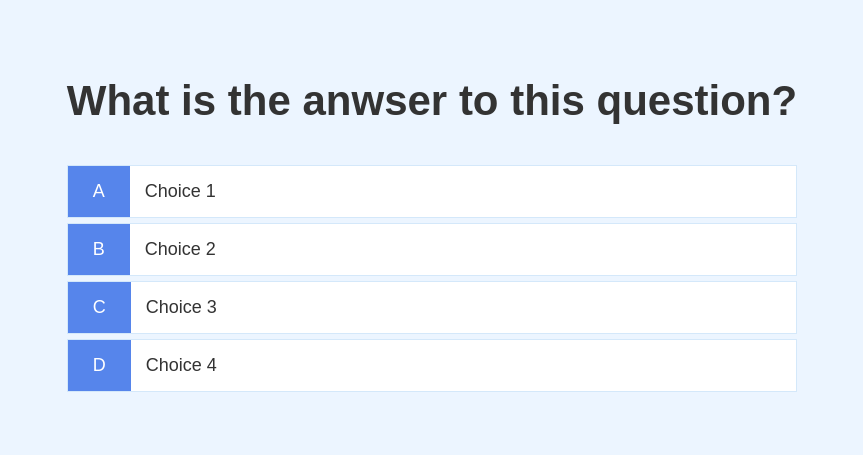
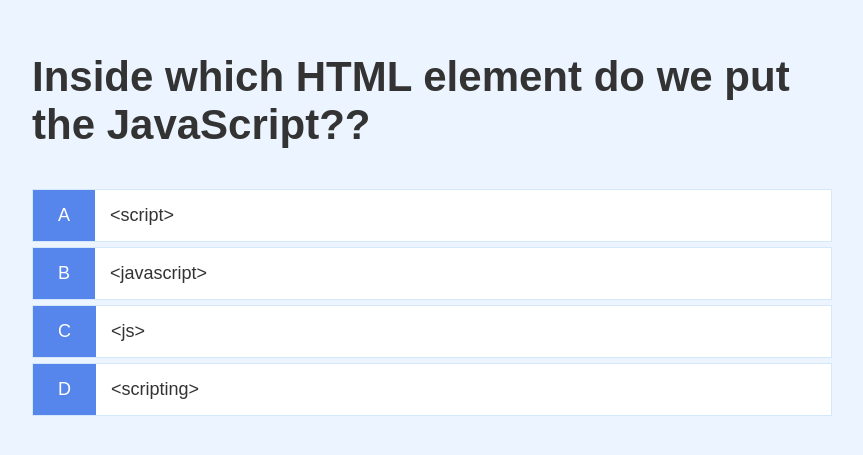
Before and after one commit to jdiegoruedas/Quiz, a plain HTML site: page game.html in a window 1280 px wide. Shown: the part 163-618 px from the top of the page, without its empty margins (208-1071 px from the left). Drawn offline with Linux system fonts and the light colour scheme.

Commit message:
Added some part of the JS

```diff
--- a/game.html
+++ b/game.html
@@ -10,25 +10,26 @@
 </head>
 <body>
     <div class="container">
-        <div id="game" class="justify-center flexcolumn">
+        <div id="game" class="justify-center flex-column">
             <h2 id="question">What is the anwser to this question?</h2>
             <div class="choice-container">
                 <p class="choice-prefix">A</p>
-                <p class="choice-text">Choice 1</p>
+                <p class="choice-text" data-number="1">Choice 1</p>
             </div>
             <div class="choice-container">
                 <p class="choice-prefix">B</p>
-                <p class="choice-text">Choice 2</p>
+                <p class="choice-text" data-number="2">Choice 2</p>
             </div>
             <div class="choice-container">
                 <p class="choice-prefix">C</p>
-                <p class="choice-text">Choice 3</p>
+                <p class="choice-text" data-number="3">Choice 3</p>
             </div>
             <div class="choice-container">
                 <p class="choice-prefix">D</p>
-                <p class="choice-text">Choice 4</p>
+                <p class="choice-text" data-number="4">Choice 4</p>
             </div>
         </div>
     </div>
+    <script src="./game.js"></script>
 </body>
 </html>
--- /dev/null
+++ b/game.js
@@ -0,0 +1,61 @@
+const question= document.getElementById("question");
+const choices = Array.from(document.getElementsByClassName("choice-text"))
+
+let currentQuestion = {};
+let acceptingAnswers = true;
+let score = 0;
+let questionCounter = 0;
+let availableQuestions = [];
+
+let questions = [
+        {
+          "question": "Inside which HTML element do we put the JavaScript??",
+          "choice1": "<script>",
+          "choice2": "<javascript>",
+          "choice3": "<js>",
+          "choice4": "<scripting>",
+          "answer": 1
+        },
+        {
+          "question": "What is the correct syntax for referring to an external script called 'xxx.js'?",
+          "choice1": "<script href='xxx.js'>",
+          "choice2": "<script name='xxx.js'>",
+          "choice3": "<script src='xxx.js'>",
+          "choice4": "<script file='xxx.js'>",
+          "answer": 3
+        },
+        {
+          "question": " How do you write 'Hello World' in an alert box?",
+          "choice1": "msgBox('Hello World');",
+          "choice2": "alertBox('Hello World');",
+          "choice3": "msg('Hello World');",
+          "choice4": "alert('Hello World');",
+          "answer": 4
+        }
+]
+
+//CONSTANTS
+
+const CORRECT_BONUS = 10;
+const MAX_QUESTIONS = 3;
+
+startGame = () => {
+    questionCounter = 0;
+    score = 0;
+    availableQuestions = [...questions];
+    getNewQuestion();
+};
+
+getNewQuestion = () => {
+    questionCounter++;
+    const questionIndex = Math.floor(Math.random() * availableQuestions.length);
+    currentQuestion = availableQuestions[questionIndex];
+    question.innerText = currentQuestion.question;
+
+    choices.forEach(choice => {
+        const number = choice.dataset["number"];
+        choice.innerText = currentQuestion["choice" + number];
+    });
+
+};
+startGame()
```
